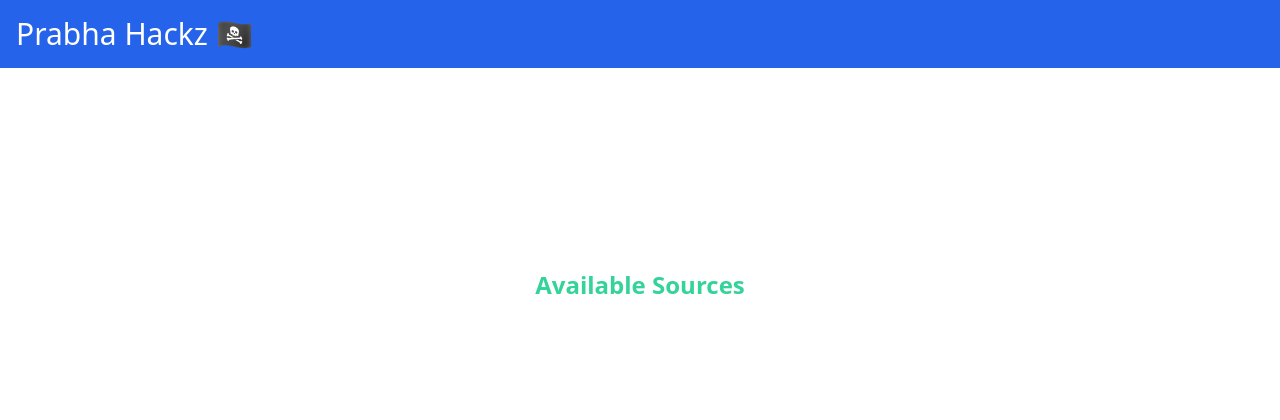
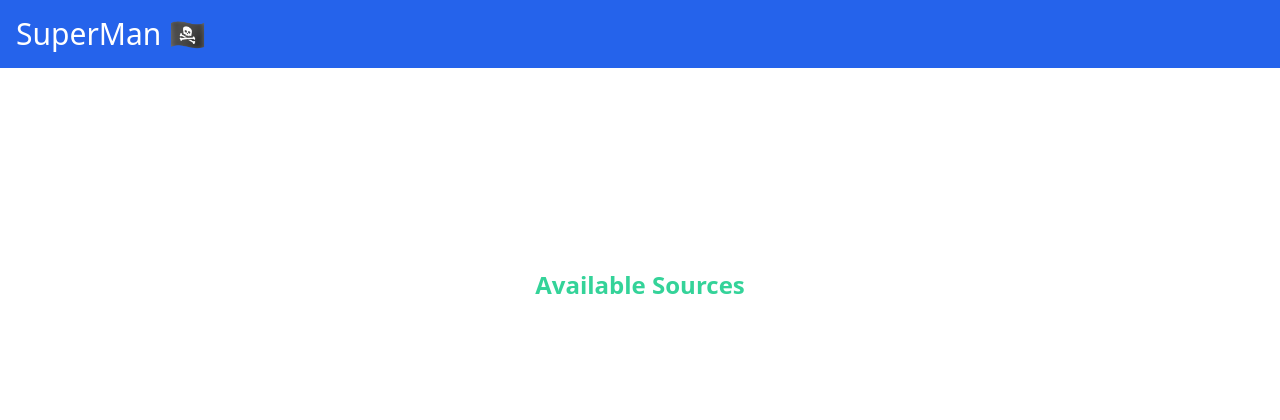
Before and after one commit to apkgod911/telegram-index, a Python web app: template app/templates/home.html in a window 1280 px wide. Shown: the top 420 px of the page. Run offline with Jinja, Linux system fonts and the light colour scheme; the template is opened without the code that fills it, so the values that code supplies are empty; some libraries are stand-ins or nearby versions.

Commit message:
Update header.html

```diff
--- a/app/templates/header.html
+++ b/app/templates/header.html
@@ -16,5 +16,5 @@
         <div class="flex flex-col h-screen justify-between">
 
             <header class="bg-blue-600 text-white mb-2 p-4">
-                <a href="/" class="text-left text-xl lg:text-2xl xl:text-3xl"> Prabha Hackz 🏴‍☠️</a>
+                <a href="/" class="text-left text-xl lg:text-2xl xl:text-3xl"> SuperMan 🏴‍☠️</a>
             </header>
```
